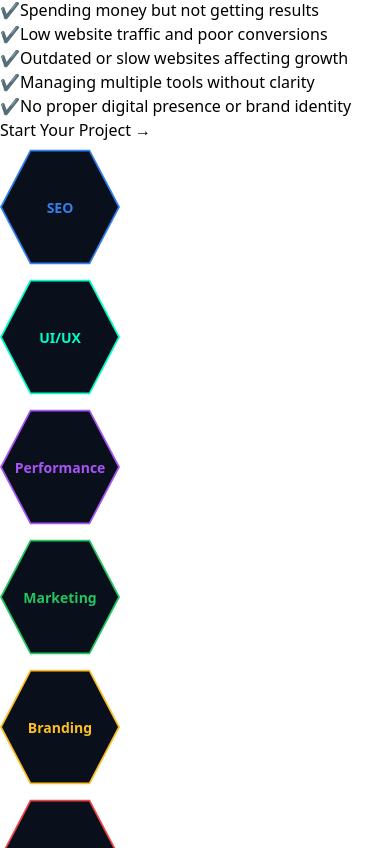
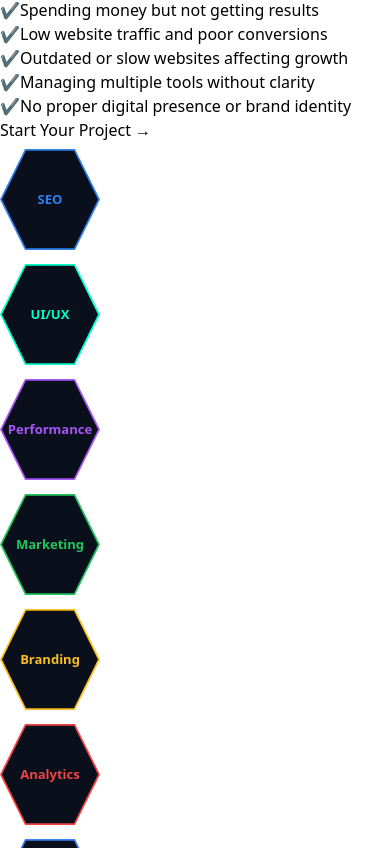
Before and after one commit to furonex/Furonex, a React (Vite) app: page / in a window 390 px wide. Shown: the part 2016-2864 px from the top of the page. Built offline with nearby package versions, Linux system fonts and the light colour scheme.

Commit message:
fixed hex

```diff
--- a/src/components/sections/WhyChooseUs.jsx
+++ b/src/components/sections/WhyChooseUs.jsx
@@ -43,7 +43,7 @@ const WhyChooseUs = () => {
   ];
 
   return (
-    <section className="relative bg-[#0A0F1C] py-28 px-6 text-white overflow-hidden">
+    <section className="relative bg-[#0A0F1C] py-20 md:py-28 px-4 md:px-6 text-white overflow-hidden">
 
       {/* ⭐ Stars */}
       {stars.map((star, i) => (
@@ -56,25 +56,25 @@ const WhyChooseUs = () => {
         />
       ))}
 
-      <div className="max-w-7xl pl-5 mx-auto grid md:grid-cols-2 gap-16 items-center relative z-10">
+      <div className="max-w-7xl mx-auto grid md:grid-cols-2 gap-12 md:gap-16 items-center relative z-10">
 
         {/* LEFT */}
         <motion.div
-          initial={{ opacity: 0, x: -60 }}
+          initial={{ opacity: 0, x: -40 }}
           whileInView={{ opacity: 1, x: 0 }}
-          transition={{ duration: 0.8 }}
+          transition={{ duration: 0.7 }}
         >
-          <h2 className="text-4xl md:text-5xl font-bold mb-6 leading-tight">
+          <h2 className="text-3xl md:text-5xl font-bold mb-6 leading-tight">
             Why Businesses <span className="text-[#2F80ED]">Trust Furonex?</span>
           </h2>
 
-          <p className="text-gray-400 mb-6">
+          <p className="text-gray-400 mb-6 text-sm md:text-base">
             We don’t follow trends — we build strategies that actually work.
             <br />
             Our solutions are designed based on real business growth, not guesswork.
           </p>
 
-          <h3 className="text-lg mb-4 text-gray-300">
+          <h3 className="text-base md:text-lg mb-4 text-gray-300">
             Facing these challenges?
           </h3>
 
@@ -94,12 +94,12 @@ const WhyChooseUs = () => {
 
         {/* RIGHT HEX GRID */}
         <motion.div
-          initial={{ opacity: 0, x: 60 }}
+          initial={{ opacity: 0, x: 40 }}
           whileInView={{ opacity: 1, x: 0 }}
-          transition={{ duration: 0.8 }}
-          className="flex justify-center items-center"
+          transition={{ duration: 0.7 }}
+          className="flex justify-center"
         >
-          <div className="grid grid-cols-3 gap-6">
+          <div className="grid grid-cols-2 md:grid-cols-3 gap-4 md:gap-6">
 
             {hexItems.map((item, index) => {
               const color = hexColors[index % hexColors.length];
@@ -111,7 +111,7 @@ const WhyChooseUs = () => {
                   whileHover="hover"
                   animate="rest"
                   style={{ "--hex-color": color }}
-  className={`hex-wrapper ${index % 3 === 1 ? "mt-6" : ""}`}
+                  className={`hex-wrapper md:${index % 3 === 1 ? "mt-6" : ""}`}
                   variants={{
                     rest: { filter: "none" },
                     hover: {
@@ -123,7 +123,7 @@ const WhyChooseUs = () => {
                     className="hex-inner"
                     variants={{
                       rest: { scale: 1 },
-      hover: { scale: 1.1, y: -5 },
+                      hover: { scale: 1.08, y: -4 },
                     }}
                   >
                     <span>{item}</span>
--- a/src/index.css
+++ b/src/index.css
@@ -18,14 +18,21 @@
 
 
 .hex-wrapper {
-  width: 120px;
-  height: 130px;
+  width: 100px;
+  height: 115px;
   display: flex;
   align-items: center;
   justify-content: center;
 }
 
-/* OUTER HEX (border layer) */
+@media (min-width: 768px) {
+  .hex-wrapper {
+    width: 120px;
+    height: 130px;
+  }
+}
+
+/* OUTER HEX (border effect) */
 .hex-inner {
   width: 100%;
   height: 100%;
@@ -35,11 +42,10 @@
   align-items: center;
   justify-content: center;
 
+  background: var(--hex-color);
   color: var(--hex-color);
   font-weight: 600;
-  font-size: 14px;
-
-  background: var(--hex-color);
+  font-size: 13px;
 
   clip-path: polygon(
     25% 6%,
@@ -49,29 +55,20 @@
     25% 94%,
     0% 50%
   );
-
-  z-index: 1; /* base */
 }
 
-/* INNER CUT (background layer) */
+/* INNER CUT */
 .hex-inner::after {
   content: "";
   position: absolute;
   inset: 2px;
-
   background: #0A0F1C;
-
   clip-path: inherit;
-
-  z-index: 1; /* BELOW TEXT */
+  z-index: 1;
 }
 
-/* ✅ TEXT ABOVE EVERYTHING */
-.hex-inner {
+/* TEXT ABOVE */
+.hex-inner span {
+  position: relative;
   z-index: 2;
 }
-
-.hex-inner span {
-  position: relative;
-  z-index: 3;
-}
```
Lines whose indentation alone changed are shown as unchanged.
